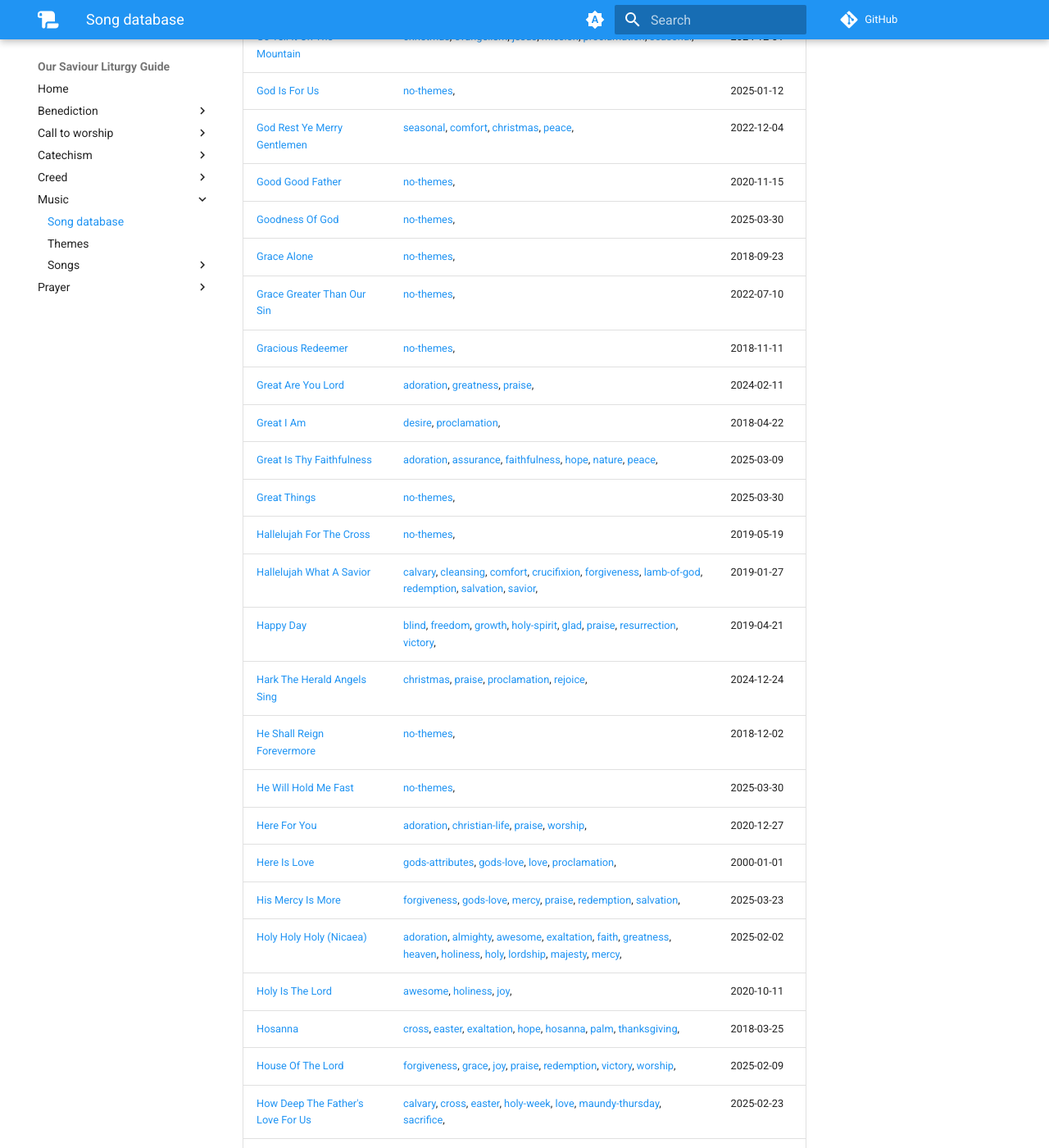
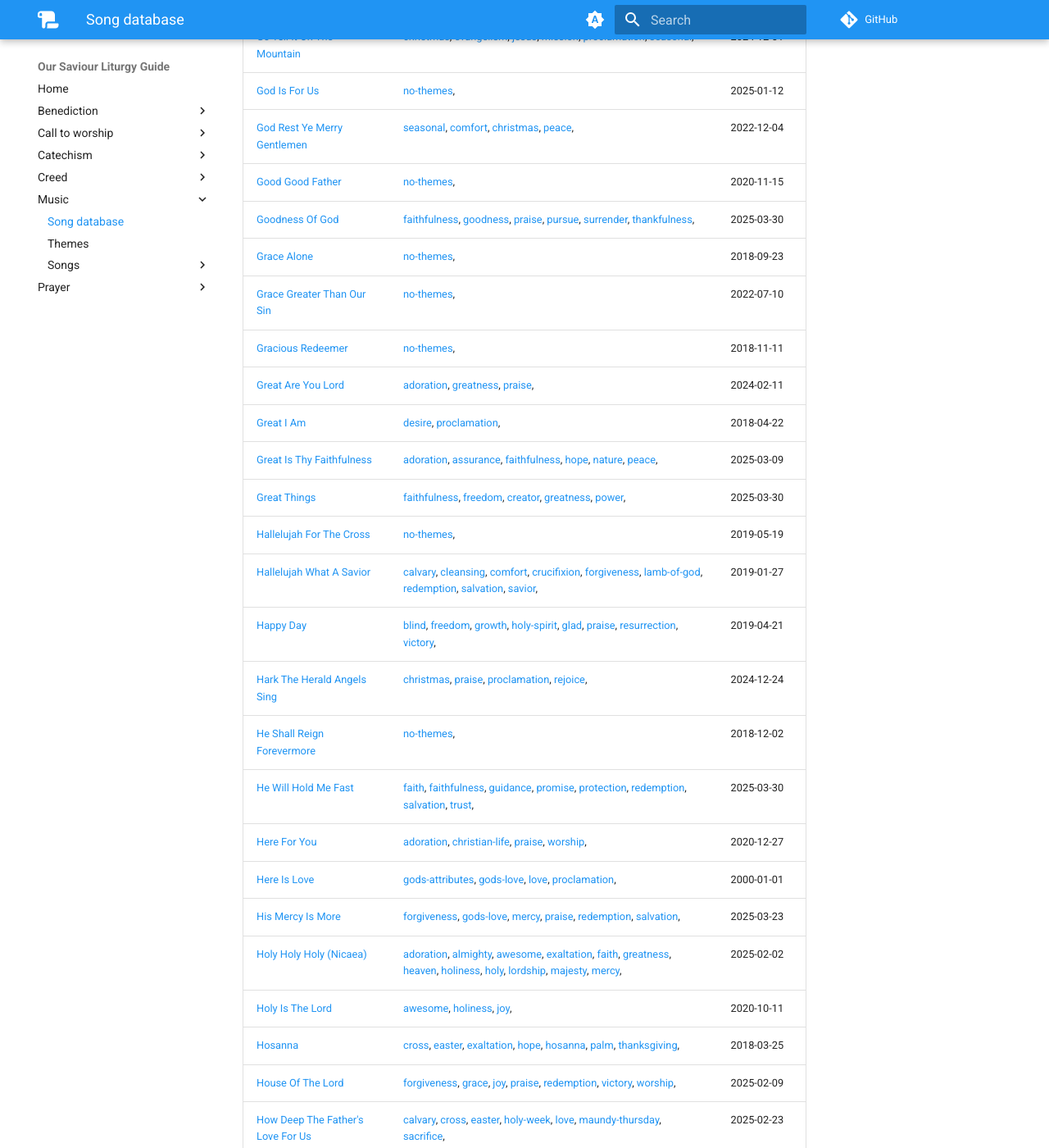
Before and after one commit to timschieck/catechism, an MkDocs documentation site: the page built from docs/music/song-database.md, in a window 1280 px wide and 1400 px high, scrolled down 3276 px. Shown: the whole window at 82% size. Built offline with MkDocs 1.6.1 and Material for MkDocs 9.7.7, drawn with Linux system fonts in a browser that asks for light colours; comment, search, counter and statistics services are not loaded; some of the changed text lies outside the part shown.

Commit message:
Updated song list

```diff
--- a/docs/music/song-database.md
+++ b/docs/music/song-database.md
@@ -33,7 +33,7 @@
 | [Christ Is Mine Forevermore](songs/christ-is-mine-forevermore-15169772.md) | [christ](/music/themes/#christ), [eternal](/music/themes/#eternal),  | 2024-08-11 |
 | [Christ Is Risen](songs/christ-is-risen-13317764.md) | [awakening](/music/themes/#awakening), [be-glorified](/music/themes/#be-glorified), [christ](/music/themes/#christ), [easter](/music/themes/#easter), [freedom](/music/themes/#freedom), [gods-love](/music/themes/#gods-love), [proclamation](/music/themes/#proclamation), [renewal](/music/themes/#renewal), [resurrection](/music/themes/#resurrection), [strength](/music/themes/#strength), [the-cross](/music/themes/#the-cross), [transformation](/music/themes/#transformation), [unity](/music/themes/#unity), [victory](/music/themes/#victory), [vision](/music/themes/#vision),  | 2020-04-12 |
 | [Christ Is Risen](songs/christ-is-risen-21465605.md) | [no-themes](/music/themes/#no-themes),  | 2023-02-26 |
-| [Christ Our Hope In Life And Death](songs/christ-our-hope-in-life-and-death-21326139.md) | [no-themes](/music/themes/#no-themes),  | 2025-03-23 |
+| [Christ Our Hope In Life And Death](songs/christ-our-hope-in-life-and-death-21326139.md) | [confidence](/music/themes/#confidence), [eternal](/music/themes/#eternal), [faith](/music/themes/#faith), [goodness](/music/themes/#goodness), [grace](/music/themes/#grace), [hope](/music/themes/#hope), [life](/music/themes/#life), [redeemer](/music/themes/#redeemer), [rock](/music/themes/#rock), [truth](/music/themes/#truth),  | 2025-03-23 |
 | [Christ The Lord Is Risen Today (He Is Not Dead)](songs/christ-the-lord-is-risen-today-he-is-not-dead-13692291.md) | [no-themes](/music/themes/#no-themes),  | 2024-07-28 |
 | [Christ The Sure And Steady Anchor](songs/christ-the-sure-and-steady-anchor-14951785.md) | [no-themes](/music/themes/#no-themes),  | 2025-02-23 |
 | [Come Behold The Wondrous Mystery](songs/come-behold-the-wondrous-mystery-12146556.md) | [crucifixion](/music/themes/#crucifixion), [deliverance](/music/themes/#deliverance), [hope](/music/themes/#hope), [light](/music/themes/#light), [resurrection](/music/themes/#resurrection), [salvation](/music/themes/#salvation), [victory](/music/themes/#victory),  | 2025-03-09 |
@@ -59,20 +59,20 @@
 | [God Is For Us](songs/god-is-for-us-21109857.md) | [no-themes](/music/themes/#no-themes),  | 2025-01-12 |
 | [God Rest Ye Merry Gentlemen](songs/god-rest-ye-merry-gentlemen-21657108.md) | [seasonal](/music/themes/#seasonal), [comfort](/music/themes/#comfort), [christmas](/music/themes/#christmas), [peace](/music/themes/#peace),  | 2022-12-04 |
 | [Good Good Father](songs/good-good-father-11622728.md) | [no-themes](/music/themes/#no-themes),  | 2020-11-15 |
-| [Goodness Of God](songs/goodness-of-god-27946025.md) | [no-themes](/music/themes/#no-themes),  | 2025-03-30 |
+| [Goodness Of God](songs/goodness-of-god-27946025.md) | [faithfulness](/music/themes/#faithfulness), [goodness](/music/themes/#goodness), [praise](/music/themes/#praise), [pursue](/music/themes/#pursue), [surrender](/music/themes/#surrender), [thankfulness](/music/themes/#thankfulness),  | 2025-03-30 |
 | [Grace Alone](songs/grace-alone-15887475.md) | [no-themes](/music/themes/#no-themes),  | 2018-09-23 |
 | [Grace Greater Than Our Sin](songs/grace-greater-than-our-sin-22637609.md) | [no-themes](/music/themes/#no-themes),  | 2022-07-10 |
 | [Gracious Redeemer](songs/gracious-redeemer-16399738.md) | [no-themes](/music/themes/#no-themes),  | 2018-11-11 |
 | [Great Are You Lord](songs/great-are-you-lord-11913845.md) | [adoration](/music/themes/#adoration), [greatness](/music/themes/#greatness), [praise](/music/themes/#praise),  | 2024-02-11 |
 | [Great I Am](songs/great-i-am-12119594.md) | [desire](/music/themes/#desire), [proclamation](/music/themes/#proclamation),  | 2018-04-22 |
 | [Great Is Thy Faithfulness](songs/great-is-thy-faithfulness-12163444.md) | [adoration](/music/themes/#adoration), [assurance](/music/themes/#assurance), [faithfulness](/music/themes/#faithfulness), [hope](/music/themes/#hope), [nature](/music/themes/#nature), [peace](/music/themes/#peace),  | 2025-03-09 |
-| [Great Things](songs/great-things-22086974.md) | [no-themes](/music/themes/#no-themes),  | 2025-03-30 |
+| [Great Things](songs/great-things-22086974.md) | [faithfulness](/music/themes/#faithfulness), [freedom](/music/themes/#freedom), [creator](/music/themes/#creator), [greatness](/music/themes/#greatness), [power](/music/themes/#power),  | 2025-03-30 |
 | [Hallelujah For The Cross](songs/hallelujah-for-the-cross-16932292.md) | [no-themes](/music/themes/#no-themes),  | 2019-05-19 |
 | [Hallelujah What A Savior](songs/hallelujah-what-a-savior-13963552.md) | [calvary](/music/themes/#calvary), [cleansing](/music/themes/#cleansing), [comfort](/music/themes/#comfort), [crucifixion](/music/themes/#crucifixion), [forgiveness](/music/themes/#forgiveness), [lamb-of-god](/music/themes/#lamb-of-god), [redemption](/music/themes/#redemption), [salvation](/music/themes/#salvation), [savior](/music/themes/#savior),  | 2019-01-27 |
 | [Happy Day](songs/happy-day-17280856.md) | [blind](/music/themes/#blind), [freedom](/music/themes/#freedom), [growth](/music/themes/#growth), [holy-spirit](/music/themes/#holy-spirit), [glad](/music/themes/#glad), [praise](/music/themes/#praise), [resurrection](/music/themes/#resurrection), [victory](/music/themes/#victory),  | 2019-04-21 |
 | [Hark The Herald Angels Sing](songs/hark-the-herald-angels-sing-12967421.md) | [christmas](/music/themes/#christmas), [praise](/music/themes/#praise), [proclamation](/music/themes/#proclamation), [rejoice](/music/themes/#rejoice),  | 2024-12-24 |
 | [He Shall Reign Forevermore](songs/he-shall-reign-forevermore-13172156.md) | [no-themes](/music/themes/#no-themes),  | 2018-12-02 |
-| [He Will Hold Me Fast](songs/he-will-hold-me-fast-12092634.md) | [no-themes](/music/themes/#no-themes),  | 2025-03-30 |
+| [He Will Hold Me Fast](songs/he-will-hold-me-fast-12092634.md) | [faith](/music/themes/#faith), [faithfulness](/music/themes/#faithfulness), [guidance](/music/themes/#guidance), [promise](/music/themes/#promise), [protection](/music/themes/#protection), [redemption](/music/themes/#redemption), [salvation](/music/themes/#salvation), [trust](/music/themes/#trust),  | 2025-03-30 |
 | [Here For You](songs/here-for-you-10548561.md) | [adoration](/music/themes/#adoration), [christian-life](/music/themes/#christian-life), [praise](/music/themes/#praise), [worship](/music/themes/#worship),  | 2020-12-27 |
 | [Here Is Love](songs/here-is-love-10633575.md) | [gods-attributes](/music/themes/#gods-attributes), [gods-love](/music/themes/#gods-love), [love](/music/themes/#love), [proclamation](/music/themes/#proclamation),  | 2000-01-01 |
 | [His Mercy Is More](songs/his-mercy-is-more-16091305.md) | [forgiveness](/music/themes/#forgiveness), [gods-love](/music/themes/#gods-love), [mercy](/music/themes/#mercy), [praise](/music/themes/#praise), [redemption](/music/themes/#redemption), [salvation](/music/themes/#salvation),  | 2025-03-23 |
@@ -184,7 +184,7 @@
 | [The Garden](songs/the-garden-27789420.md) | [lamb-of-god](/music/themes/#lamb-of-god), [prayer](/music/themes/#prayer), [waiting](/music/themes/#waiting),  | 2025-03-02 |
 | [The Heart Of Worship](songs/the-heart-of-worship-14061486.md) | [grace](/music/themes/#grace), [jesus](/music/themes/#jesus), [worship](/music/themes/#worship),  | 2019-11-03 |
 | [The Lion And The Lamb](songs/the-lion-and-the-lamb-12846216.md) | [no-themes](/music/themes/#no-themes),  | 2025-01-19 |
-| [The Lord Is My Salvation](songs/the-lord-is-my-salvation-17210944.md) | [no-themes](/music/themes/#no-themes),  | 2025-03-30 |
+| [The Lord Is My Salvation](songs/the-lord-is-my-salvation-17210944.md) | [glory](/music/themes/#glory), [gods-love](/music/themes/#gods-love), [power](/music/themes/#power), [praise](/music/themes/#praise), [redeemer](/music/themes/#redeemer), [salvation](/music/themes/#salvation),  | 2025-03-30 |
 | [The New 23rd](songs/the-new-23rd-17416940.md) | [guidance](/music/themes/#guidance), [trust](/music/themes/#trust), [healing](/music/themes/#healing), [blessing](/music/themes/#blessing), [prayer](/music/themes/#prayer), [declaration](/music/themes/#declaration),  | 2019-05-17 |
 | [The Old Rugged Cross](songs/the-old-rugged-cross-24286078.md) | [calvary](/music/themes/#calvary), [cross](/music/themes/#cross), [crucifixion](/music/themes/#crucifixion), [easter](/music/themes/#easter), [eternal-life](/music/themes/#eternal-life), [lamb-of-god](/music/themes/#lamb-of-god), [redemption](/music/themes/#redemption), [sacrifice](/music/themes/#sacrifice),  | 2023-05-21 |
 | [The Power Of The Cross](songs/the-power-of-the-cross-15246798.md) | [crucifixion](/music/themes/#crucifixion), [gods-attributes](/music/themes/#gods-attributes), [jesus](/music/themes/#jesus), [love](/music/themes/#love), [resurrection](/music/themes/#resurrection), [sacrifice](/music/themes/#sacrifice), [salvation](/music/themes/#salvation),  | 2024-12-08 |
```
